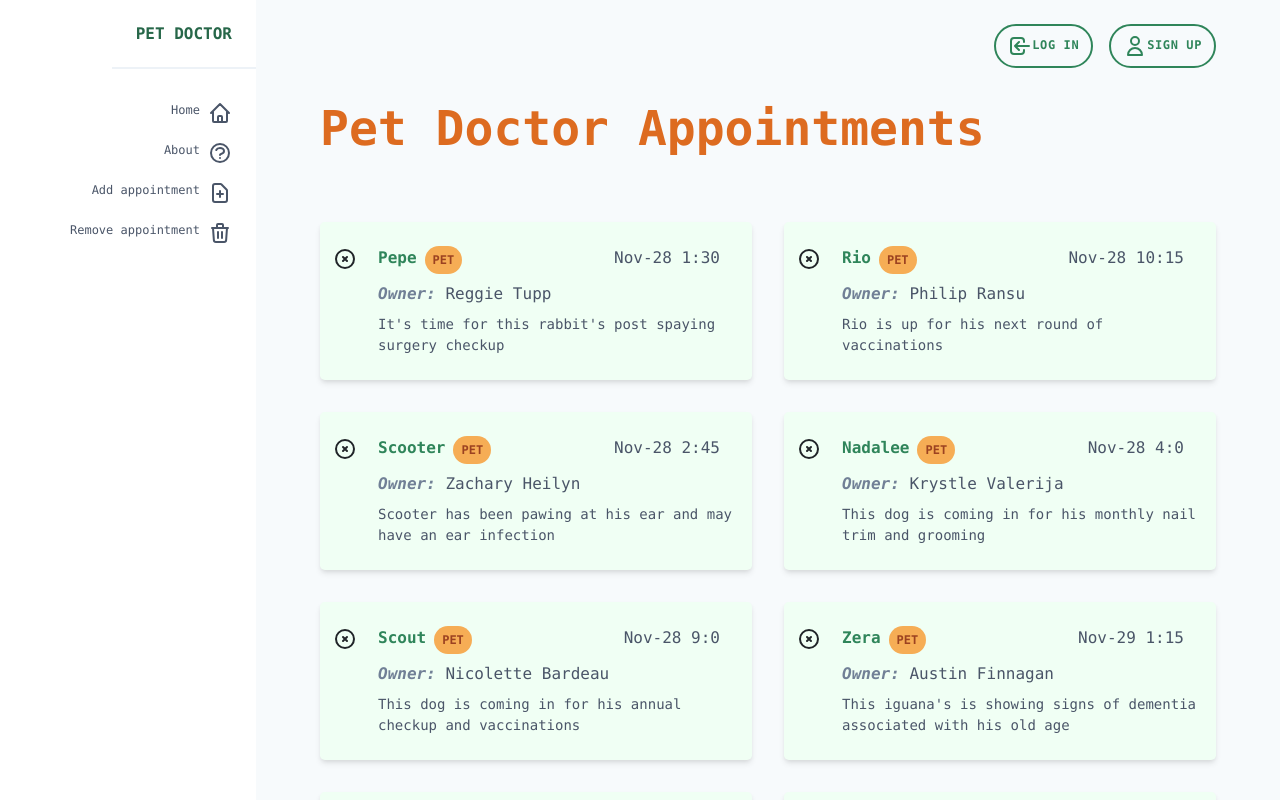
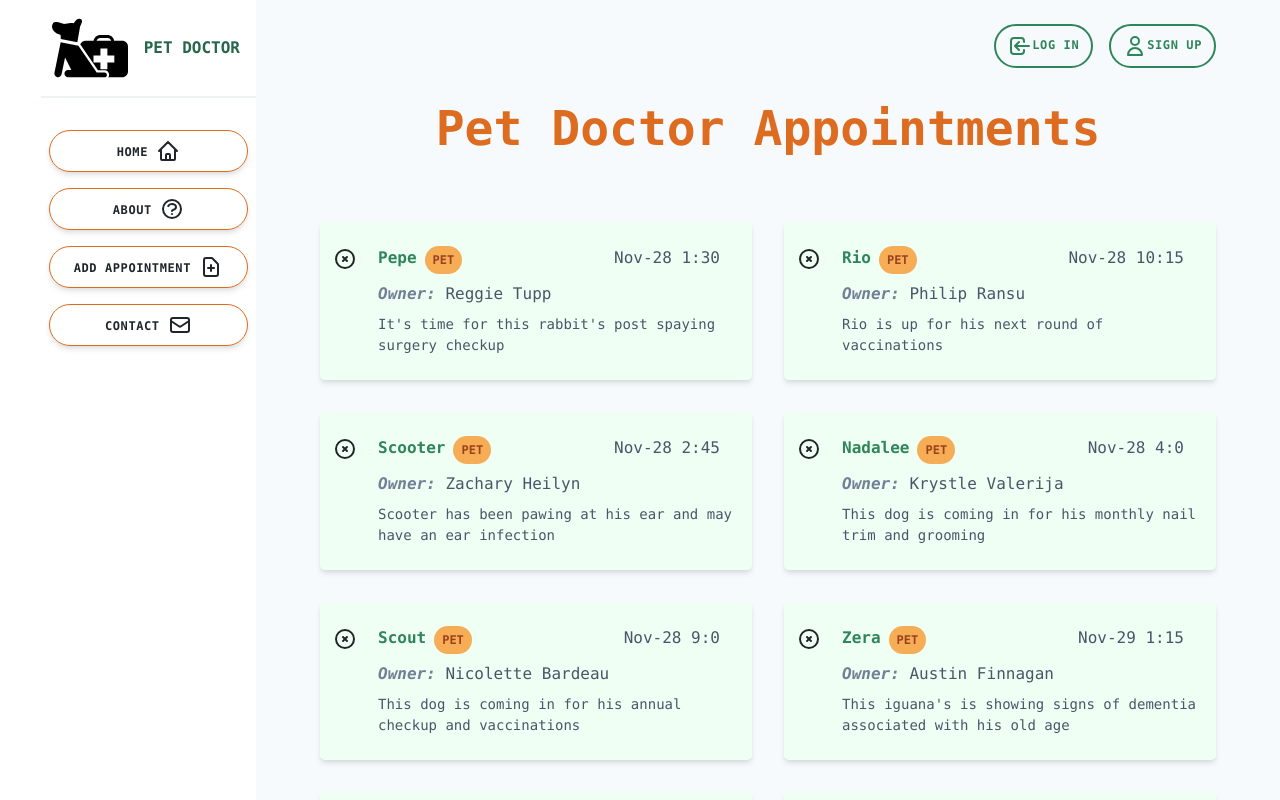
Before and after one commit to HelenDrug/PetDoctor_Appointment, a React (Create React App) app: page / in a window 1280 px wide. Shown: the top 800 px of the page. Built offline with nearby package versions, Linux system fonts and the light colour scheme.

Commit message:
styling to AddAppointmentForm

```diff
--- a/src/App.js
+++ b/src/App.js
@@ -1,6 +1,6 @@
 import React, { Component } from "react";
 import "./App.css";
-import AddAppointment from "./components/addAppointment";
+import AddAppointmentForm from "./components/AddAppointmentForm/AddAppointmentForm";
 import AppointmentList from "./components/AppointmentList/AppointmentList";
 import NavBar from "./components/NavBar/NavBar";
 import Authentification from "./components/Authentification/Authentification";
@@ -62,7 +62,7 @@ class App extends Component {
             appointments={this.state.myAppointments}
             deleteAppointment={this.deleteAppointment}
           />
-          <AddAppointment
+          <AddAppointmentForm
             formDisplay={this.state.formDisplay}
             toggleForm={this.toggleForm}
             addAppointment={this.addAppointment}
--- a/src/components/addAppointment.js
+++ b/src/components/AddAppointmentForm/AddAppointmentForm.js
@@ -1,7 +1,7 @@
 import React, { useState } from "react";
 import { FaPlus } from "react-icons/fa";
 
-const AddAppointment = (props) => {
+const AddAppointmentForm = (props) => {
   const [state, setState] = useState({
     petName: "",
     ownerName: "",
@@ -45,32 +45,32 @@ const AddAppointment = (props) => {
   return (
     <div
       className={
-        "card textcenter mt-3 mb-3 " +
+        "rounded overflow-hidden shadow-md mt-3 mb-3 " +
         (props.formDisplay ? "" : "add-appointment")
       }
     >
       <div
-        className="apt-addheading card-header bg-success text-white font-weight-bold"
+        className="flex gap-4 p-3 bg-green-500 text-white font-bold"
         onClick={props.toggleForm}
       >
         <FaPlus />
         Add Appointment
       </div>
 
-      <div className="card-body">
+      <div className=" p-10">
         <form id="aptForm" noValidate onSubmit={handleAdd}>
-          <div className="form-group form-row">
+          <div className="flex flex-col flex-wrap -mx-3 mb-6 w-full md:w-full px-3">
             <label
-              className="col-md-2 col-form-label text-md-right"
+              className="block uppercase tracking-wide text-gray-700 text-xs font-bold mb-2"
               htmlFor="petName"
               readOnly
             >
               Pet Name
             </label>
-            <div className="col-md-10">
+            <div className="flex-grow">
               <input
                 type="text"
-                className="form-control"
+                className="appearance-none block w-full bg-white text-gray-700 border border-gray-400 shadow-inner rounded-md py-3 px-4 leading-tight focus:outline-none  focus:border-gray-500"
                 name="petName"
                 placeholder="Pet's Name"
                 value={state.petName}
@@ -79,17 +79,17 @@ const AddAppointment = (props) => {
             </div>
           </div>
 
-          <div className="form-group form-row">
+          <div className="flex flex-row sm:flex-col w-full px-3 mb-6 -pr-4">
             <label
-              className="col-md-2 col-form-label text-md-right"
+              className="block text-right mt-2 md:mb-0 pr-2"
               htmlFor="ownerName"
             >
               Pet Owner
             </label>
-            <div className="col-md-10">
+            <div className="flex-grow">
               <input
                 type="text"
-                className="form-control"
+                className="bg-white border-gray-400 border-2 rounded w-full py-2 px-4 leading-tight focus:border-green-500"
                 name="ownerName"
                 placeholder="Owner's Name"
                 value={state.ownerName}
@@ -167,4 +167,4 @@ const AddAppointment = (props) => {
   );
 };
 
-export default AddAppointment;
+export default AddAppointmentForm;
--- a/src/components/Appointment/Appointment.js
+++ b/src/components/Appointment/Appointment.js
@@ -43,7 +43,7 @@ export default function Appointment({ item, deleteAppointment }) {
           </span>
         </div>
 
-        <div className="owner-name mt-2">
+        <div className="mt-2">
           <span className="font-italic font-semibold text-gray-600">
             Owner:{" "}
           </span>
--- a/src/components/Header/Header.js
+++ b/src/components/Header/Header.js
@@ -3,7 +3,7 @@ import React from "react"
 export default function Header() {
     return(
         <header>
-        <h2 className="text-5xl font-semibold text-orange-600 mt-8 ">
+        <h2 className="text-5xl text-center font-semibold text-orange-600 mt-8 ">
           Pet Doctor Appointments
         </h2>
       </header>
--- a/src/components/NavBar/NavBar.js
+++ b/src/components/NavBar/NavBar.js
@@ -1,12 +1,13 @@
-import React from "react"
+import React from "react";
+import Dog from "./dog-with-first-aid-kit-bag.svg";
 
-export default function NavBar (){
-
-    return(
+export default function NavBar() {
+  return (
     <div className="md:col-span-1 md:flex md:justify-end">
       <nav className="text-right">
-            <div className="flex justify-between items-center lg:justify-end">
-              <h1 className="font-bold uppercase p-4 border-b-2 border-gray-200 text-green-800 sm:text-green-600 lg:text-green-800 md:text-green-700">
+        <div className="flex justify-between items-center lg:justify-end border-b-2 border-gray-200">
+          <img src={Dog} />
+          <h1 className="font-bold uppercase p-3  text-green-800 sm:text-green-600 lg:text-green-800 md:text-green-700">
             <a href="#">Pet Doctor</a>
           </h1>
           <div className="px-4 cursor-pointer md:hidden" id="burger">
@@ -27,9 +28,12 @@ export default function NavBar (){
           </div>
         </div>
         <ul className="text-xs mt-6 hidden md:block" id="menu">
-              <li className="py-2">
-                <a href="#" className="px-4 flex justify-end">
-                  <span>Home</span>
+          <li className="py-2 mx-2">
+            <a
+              href="#"
+              className="px-4 flex justify-center btn border-orange-600 shadow-md hover:bg-orange-200 "
+            >
+              <span className="mt-1">Home</span>
               <svg
                 class="w-6 h-6 ml-2"
                 fill="none"
@@ -46,9 +50,12 @@ export default function NavBar (){
               </svg>
             </a>
           </li>
-              <li className="py-2">
-                <a href="#" className="px-4 flex justify-end">
-                  <span>About</span>
+          <li className="py-2 mx-2">
+            <a
+              href="#"
+              className="px-4 flex justify-center btn border-orange-600 shadow-md hover:bg-orange-200"
+            >
+              <span className="mt-1">About</span>
               <svg
                 class="w-6 h-6 ml-2"
                 fill="none"
@@ -65,9 +72,12 @@ export default function NavBar (){
               </svg>
             </a>
           </li>
-              <li className="py-2">
-                <a href="#" className="px-4 flex justify-end">
-                  <span>Add appointment</span>
+          <li className="py-2 mx-2">
+            <a
+              href="#"
+              className="px-4 flex justify-center btn border-orange-600 shadow-md hover:bg-orange-200 "
+            >
+              <span className="mt-1">Add appointment</span>
               <svg
                 class="w-6 h-6 ml-2"
                 fill="none"
@@ -84,9 +94,12 @@ export default function NavBar (){
               </svg>
             </a>
           </li>
-              <li className="py-2">
-                <a href="#" className="px-4 flex justify-end">
-                  <span>Remove appointment</span>
+          <li className="py-2 mx-2">
+            <a
+              href="#"
+              className="px-3 flex justify-center btn border-orange-600 shadow-md hover:bg-orange-200 "
+            >
+              <span className="mt-1">Contact</span>
               <svg
                 class="w-6 h-6 ml-2"
                 fill="none"
@@ -98,7 +111,7 @@ export default function NavBar (){
                   stroke-linecap="round"
                   stroke-linejoin="round"
                   stroke-width="2"
-                      d="M19 7l-.867 12.142A2 2 0 0116.138 21H7.862a2 2 0 01-1.995-1.858L5 7m5 4v6m4-6v6m1-10V4a1 1 0 00-1-1h-4a1 1 0 00-1 1v3M4 7h16"
+                  d="M3 8l7.89 5.26a2 2 0 002.22 0L21 8M5 19h14a2 2 0 002-2V7a2 2 0 00-2-2H5a2 2 0 00-2 2v10a2 2 0 002 2z"
                 ></path>
               </svg>
             </a>
@@ -106,5 +119,5 @@ export default function NavBar (){
         </ul>
       </nav>
     </div>
-    )
-};
+  );
+}
```
Also changed, not shown: Pet Doctor Appointment_1.png (added), src/components/NavBar/dog-with-first-aid-kit-bag.svg (added). Lines whose indentation alone changed are shown as unchanged.
